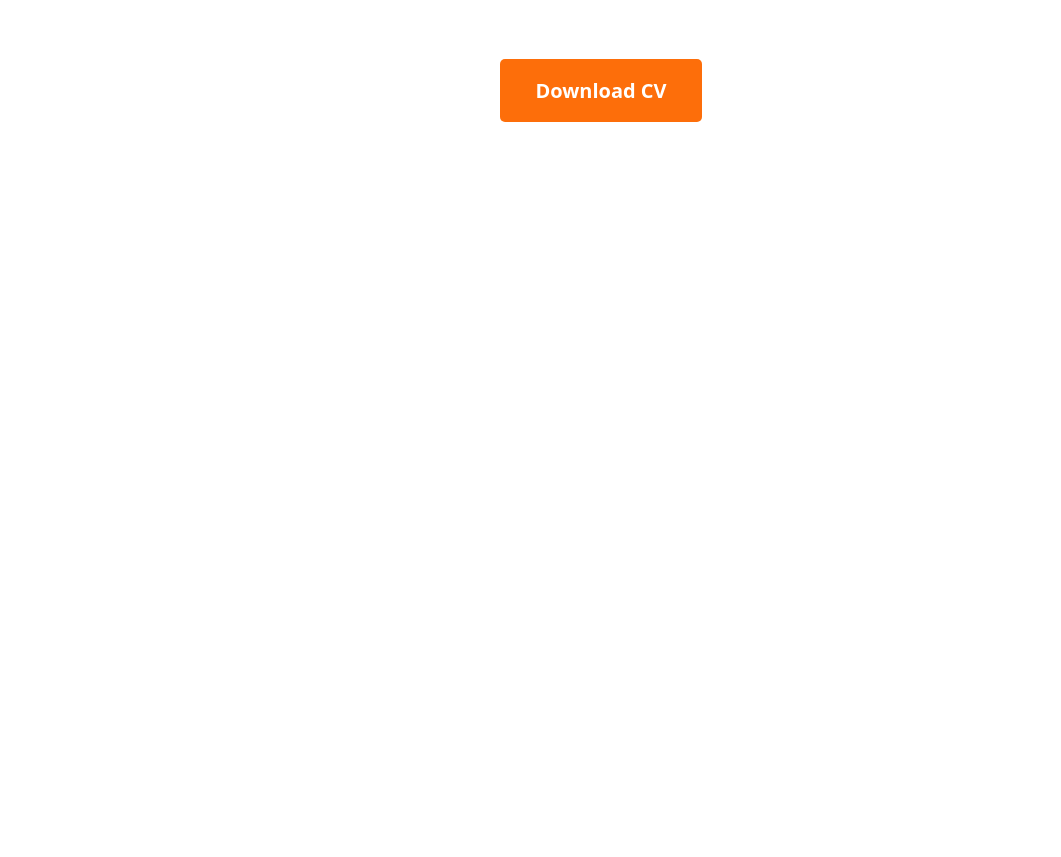
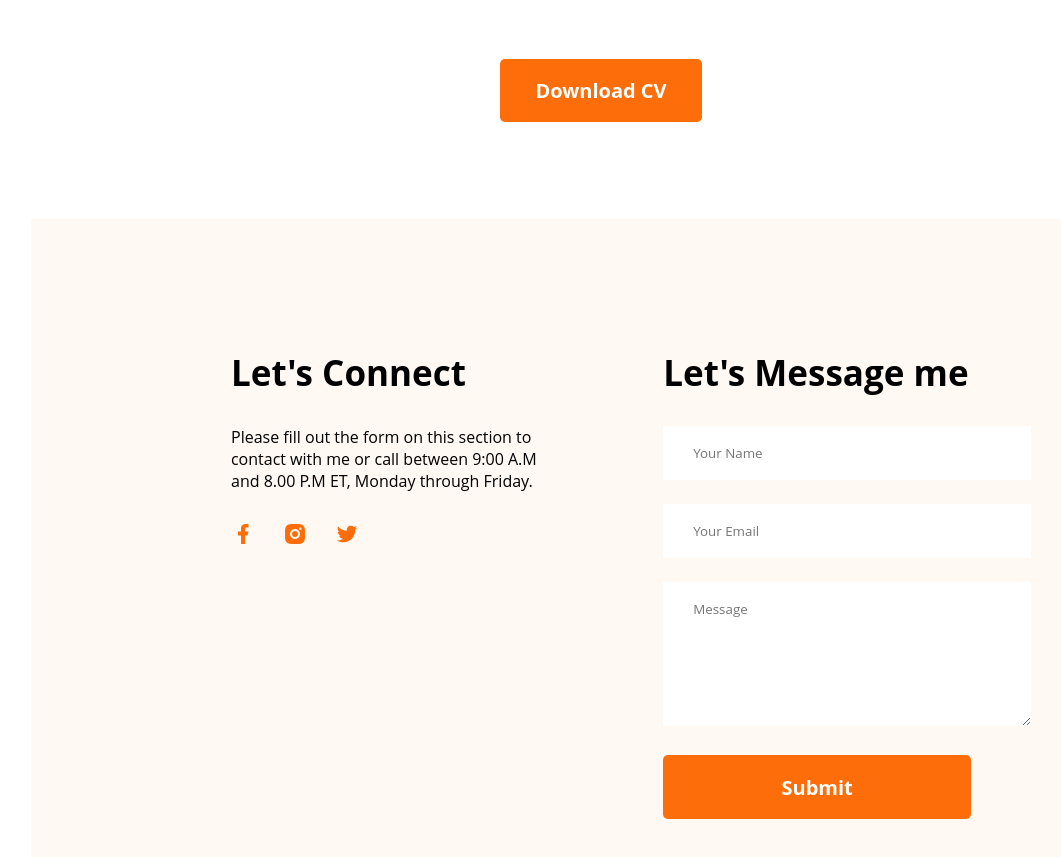
Before and after one commit to mdnaimulhasan1/developer-portfolio, a plain HTML site: page index.html in a window 1280 px wide. Shown: the part 3174-4031 px from the top of the page, without its empty margins (39-1100 px from the left). Before the commit the page ends 3393 px from the top, so only its background shows below. Drawn offline with Linux system fonts and the light colour scheme.

Commit message:
added contact us

```diff
--- a/index.html
+++ b/index.html
@@ -128,6 +128,24 @@
                 <bt class="btn-primary">Download CV</bt>
             </div>
         </section>
+        <div class="connect">
+            <div class="lets-connect">
+                <h3 class="section-heading">Let's Connect</h3>
+                <p>Please fill out the form on this section to contact with me or call between 9:00 A.M and 8.00 P.M ET, Monday through Friday.</p>
+                <a href=""><img src="images/icons/facebook.png" alt="" class="social-icons"></a>
+                <a href=""><img src="images/icons/insta.png" alt="" class="social-icons"></a>
+                <a href=""><img src="images/icons/twitter.png" alt="" class="social-icons"></a>
+            </div>
+            <div class="lets-message-me">
+                <h3 class="section-heading">Let's Message me</h3>
+                <form action="">
+                    <input type="text" name="" id="" placeholder="Your Name">
+                    <input type="email" name="" id="" placeholder="Your Email">
+                    <textarea name="" id="" cols="20" rows="6" placeholder="Message"></textarea>
+                    <input type="submit" value="Submit" class="btn-primary">
+                </form>
+            </div>
+        </div>
     </main>
     <footer>
 
--- a/styles/portfolio.css
+++ b/styles/portfolio.css
@@ -208,3 +208,28 @@ main{
     margin-bottom: 115px;
     text-align: center;
 }
+
+/* lets connect styles */
+
+.connect{
+    display: flex;
+    gap: 100px;
+    background: #FFF8F3;
+    padding: 130px 200px;
+}
+
+.connect .section-heading{
+    text-align: left;
+}
+
+.social-icons{
+    margin-right: 24px;
+    margin-top: 30px;
+}
+
+.lets-message-me input, textarea{
+    margin-bottom: 24px;
+    width: 100%;
+    padding: 18px 30px;
+    border: none;
+}
```
